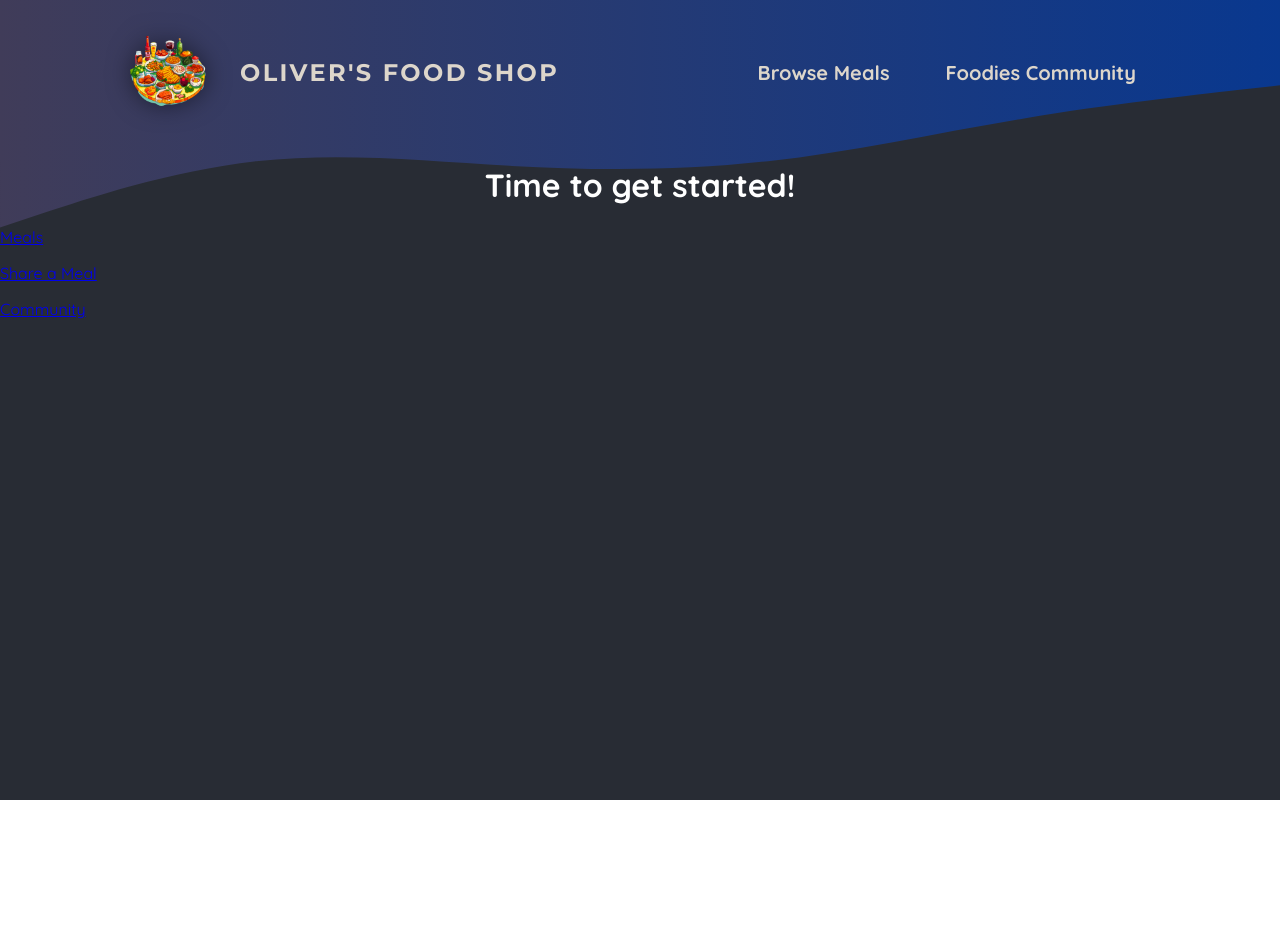
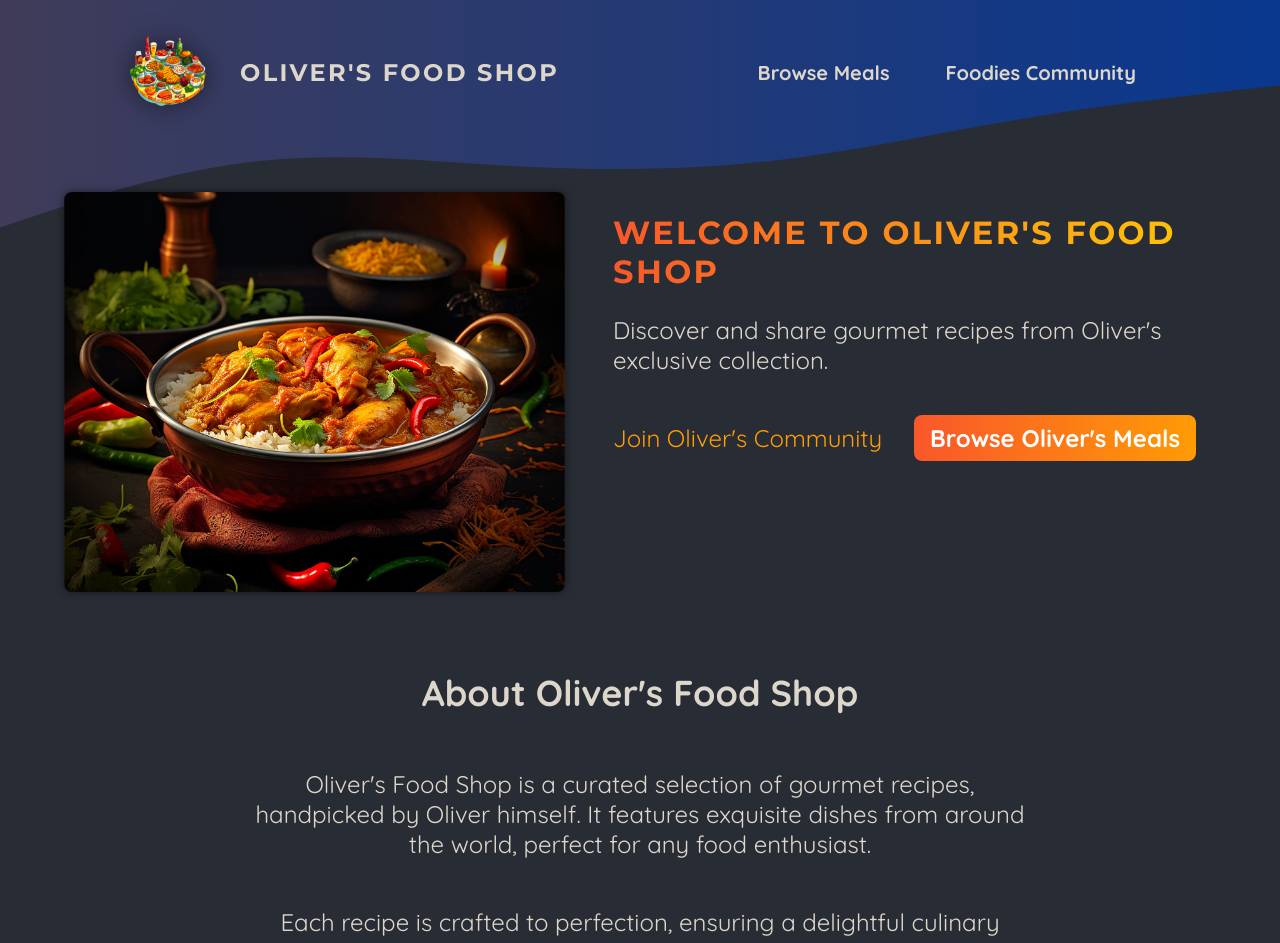
Before and after one commit to Olivernha/oliver-food-app, a Next.js app: page / in a window 1280 px wide. Shown: the top 943 px of the page. Before the commit the page ends 800 px from the top, so only its background shows below. Built offline with nearby package versions, Linux system fonts and the light colour scheme.

Commit message:
created img slide

```diff
--- a/app/page.js
+++ b/app/page.js
@@ -1,16 +1,46 @@
-import Link from "next/link";
+import Link from 'next/link';
+import ImageSlideshow from '@/components/images/image-slideshow';
+import classes from './page.module.css';
 
 export default function Home() {
   return (
-    <main>
-      <h1 style={{ color: 'white', textAlign: 'center' }}>
-        Time to get started!
-      </h1>
-        <p><Link href={'/meals'}>Meals</Link></p>
-        <p><Link href={'/meals/share'}>Share a Meal</Link></p>
-        <p><Link href={'/community'}>Community</Link></p>
-    </main>
+    <>
+      <header className={classes.header}>
+        <div className={classes.slideshow}>
+          <ImageSlideshow />
+        </div>
+        <div>
+          <div className={classes.hero}>
+            <h1>Welcome to Oliver's Food Shop</h1>
+            <p>Discover and share gourmet recipes from Oliver's exclusive collection.</p>
+          </div>
+          <div className={classes.cta}>
+            <Link href="/community">Join Oliver's Community</Link>
+            <Link href="/meals">Browse Oliver's Meals</Link>
+          </div>
+        </div>
+      </header>
+      <main>
+        <section className={classes.section}>
+          <h2>About Oliver's Food Shop</h2>
+          <p>
+            Oliver's Food Shop is a curated selection of gourmet recipes, handpicked by Oliver himself. It features exquisite dishes from around the world, perfect for any food enthusiast.
+          </p>
+          <p>
+            Each recipe is crafted to perfection, ensuring a delightful culinary experience every time.
+          </p>
+        </section>
+
+        <section className={classes.section}>
+          <h2>Why Choose Oliver's Food Shop?</h2>
+          <p>
+            Oliver's Food Shop offers an unparalleled selection of gourmet recipes that are both unique and delicious. Each recipe is chosen for its flavor, creativity, and presentation.
+          </p>
+          <p>
+            Join Oliver's community to explore these exclusive recipes and connect with other gourmet food lovers.
+          </p>
+        </section>
+      </main>
+    </>
   );
 }
-
-// 56 done
--- /dev/null
+++ b/app/page.module.css
@@ -0,0 +1,75 @@
+.header {
+    display: flex;
+    gap: 3rem;
+    margin: 3rem auto;
+    width: 90%;
+    max-width: 75rem;
+  }
+
+  .slideshow {
+    width: 40rem;
+    height: 25rem;
+  }
+
+  .hero {
+    color: #ddd6cb;
+    font-size: 1.5rem;
+  }
+
+  .hero h1 {
+    font-size: 2rem;
+    font-weight: bold;
+    font-family: 'Montserrat', sans-serif;
+    letter-spacing: 0.15rem;
+    text-transform: uppercase;
+    background: linear-gradient(90deg, #f9572a, #ffc905);
+    background-clip: text;
+    -webkit-background-clip: text;
+    -webkit-text-fill-color: transparent;
+  }
+
+  .cta {
+    font-size: 1.5rem;
+    display: flex;
+    gap: 1rem;
+  }
+
+  .cta a {
+    display: inline-block;
+    margin-top: 1rem;
+    padding: 0.5rem 1rem;
+    border-radius: 0.5rem;
+    background: linear-gradient(90deg, #f9572a, #ff9b05);
+    color: #ffffff;
+    font-weight: bold;
+    text-decoration: none;
+  }
+
+  .cta a:hover,
+  .cta a:active {
+    background: linear-gradient(90deg, #fd4715, #f9b241);
+  }
+
+  .cta a:first-child {
+    background: transparent;
+    font-weight: normal;
+    color: #ff9b05;
+    padding-left: 0;
+  }
+
+  .cta a:first-child:hover,
+  .cta a:first-child:active {
+    background: transparent;
+    color: #f9b241;
+  }
+
+  .section {
+    display: flex;
+    flex-direction: column;
+    color: #ddd6cb;
+    font-size: 1.5rem;
+    max-width: 50rem;
+    width: 90%;
+    margin: 2rem auto;
+    text-align: center;
+  }
--- /dev/null
+++ b/components/images/image-slideshow.js
@@ -0,0 +1,50 @@
+'use client';
+
+import { useEffect, useState } from 'react';
+import Image from 'next/image';
+
+import burgerImg from '@/assets/burger.jpg';
+import curryImg from '@/assets/curry.jpg';
+import dumplingsImg from '@/assets/dumplings.jpg';
+import macncheeseImg from '@/assets/macncheese.jpg';
+import pizzaImg from '@/assets/pizza.jpg';
+import schnitzelImg from '@/assets/schnitzel.jpg';
+import tomatoSaladImg from '@/assets/tomato-salad.jpg';
+import classes from './image-slideshow.module.css';
+
+const images = [
+  { image: burgerImg, alt: 'A delicious, juicy burger' },
+  { image: curryImg, alt: 'A delicious, spicy curry' },
+  { image: dumplingsImg, alt: 'Steamed dumplings' },
+  { image: macncheeseImg, alt: 'Mac and cheese' },
+  { image: pizzaImg, alt: 'A delicious pizza' },
+  { image: schnitzelImg, alt: 'A delicious schnitzel' },
+  { image: tomatoSaladImg, alt: 'A delicious tomato salad' },
+];
+
+export default function ImageSlideshow() {
+  const [currentImageIndex, setCurrentImageIndex] = useState(0);
+
+  useEffect(() => {
+    const interval = setInterval(() => {
+      setCurrentImageIndex((prevIndex) =>
+        prevIndex < images.length - 1 ? prevIndex + 1 : 0
+      );
+    }, 5000);
+
+    return () => clearInterval(interval);
+  }, []);
+
+  return (
+    <div className={classes.slideshow}>
+      {images.map((image, index) => (
+        <Image
+          key={index}
+          src={image.image}
+          className={index === currentImageIndex ? classes.active : ''}
+          alt={image.alt}
+        />
+      ))}
+    </div>
+  );
+}
--- /dev/null
+++ b/components/images/image-slideshow.module.css
@@ -0,0 +1,26 @@
+.slideshow {
+    position: relative;
+    width: 100%;
+    height: 100%;
+    border-radius: 8px;
+    overflow: hidden;
+    box-shadow: 0 0 0.5rem rgba(0, 0, 0, 0.5);
+  }
+
+  .slideshow img {
+    width: 100%;
+    height: 100%;
+    object-fit: cover;
+    position: absolute;
+    top: 0;
+    left: 0;
+    opacity: 0;
+    transform: scale(1.1) translateX(-1rem) rotate(-5deg);
+    transition: all 0.5s ease-in-out;
+  }
+
+  .slideshow .active {
+    z-index: 1;
+    opacity: 1;
+    transform: scale(1) translateX(0) rotate(0);
+  }
--- a/components/main-header/main-headre-background.js
+++ b/components/main-header/main-header-background.js
@@ -1,4 +1,4 @@
-import classes from './main-headre-background.module.css'
+import classes from './main-header-background.module.css'
 export default function MainHeaderBackground() {
     return <div className={classes['header-background']}>
         <svg xmlns="http://www.w3.org/2000/svg" viewBox="0 0 1440 320">
--- a/components/main-header/main-header.js
+++ b/components/main-header/main-header.js
@@ -2,7 +2,7 @@
 import Image from "next/image";
 import logoImg from '@/assets/logo.png';
 import classes from "./main-header.module.css";
-import MainHeaderBackground from "./main-headre-background";
+import MainHeaderBackground from "./main-header-background";
 export default function MainHeader() {
     return (
         <>
```
Also changed, not shown: components/main-header/main-header-background.module.css (renamed from components/main-header/main-headre-background.module.css).
